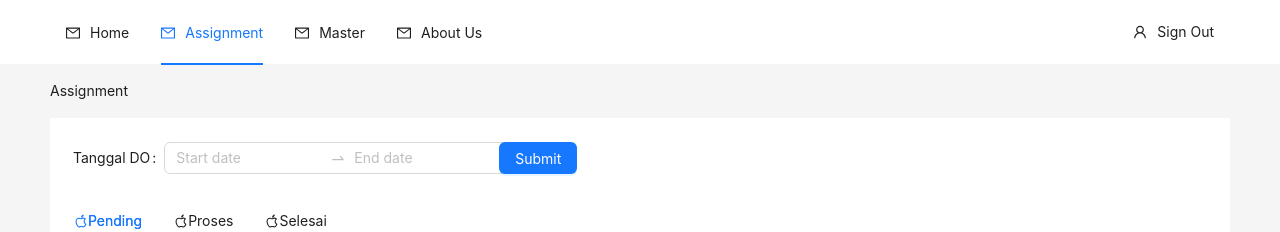
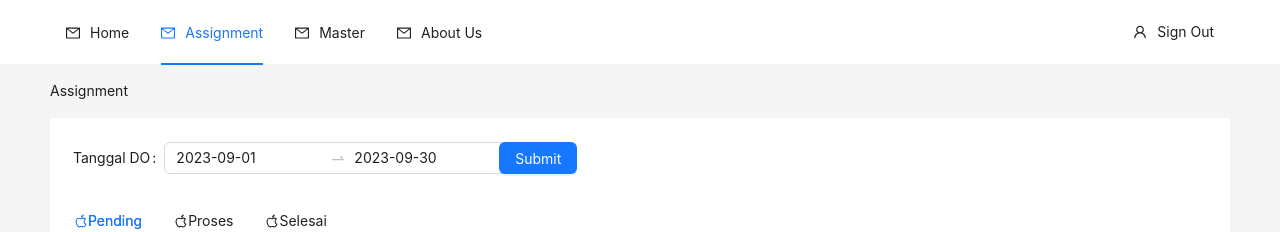
Before and after one commit to adeard/travis-dev, a React (Create React App) app: page /assignment in a window 1280 px wide. Shown: the top 232 px of the page. Built offline with nearby package versions, Linux system fonts and the light colour scheme; no server answers.

Commit message:
add default value rangepicker

```diff
--- a/src/components/Fragments/AssignmentFrag.jsx
+++ b/src/components/Fragments/AssignmentFrag.jsx
@@ -1,6 +1,9 @@
 import React from 'react'
 import { Form, Col, Row, DatePicker } from 'antd';
 import ButtonElement from '../Elements/Button/Button';
+import dayjs from 'dayjs';
+import customParseFormat from 'dayjs/plugin/customParseFormat';
+dayjs.extend(customParseFormat);
 
 const formItemLayout = {
     labelCol: {
@@ -36,8 +39,9 @@ const AssignmentFrag = () => {
     const { RangePicker } = DatePicker
 
     const date = new Date();
-    const firstDay = new Date(date.getFullYear(), date.getMonth(), 1);
-    const lastDay = new Date(date.getFullYear(), date.getMonth() + 1, 0);
+    const firstDay = dayjs(new Date(date.getFullYear(), date.getMonth(), 1));
+    const lastDay = dayjs(new Date(date.getFullYear(), date.getMonth() + 1, 0));
+
     return (
         <Form
             name="time_related_controls"
@@ -49,10 +53,19 @@ const AssignmentFrag = () => {
         >
             <Row gutter={[16, 16]}>
                 <Col span={12} key={1} pull={2}>
-                    <Form.Item name="range-picker" id="range-picker" label="Tanggal DO" htmlFor='bldat' {...rangeConfig}>
-                        {/* <InputForm type="rangepicker" name="bldat" id="bldat"></InputForm> */}
-
-                        <RangePicker id="bldat" name="bldat" />
+                    <Form.Item
+                    name="range-picker"
+                    id="range-picker"
+                    label="Tanggal DO"
+                    htmlFor='bldat'
+                    initialValue={[
+                        firstDay,
+                        lastDay
+                    ]}
+                    {...rangeConfig}>
+                        <RangePicker
+                        id="bldat"
+                        name="bldat" />
                     </Form.Item>
                 </Col>
                 <Col span={12} key={2} pull={7}>
```
